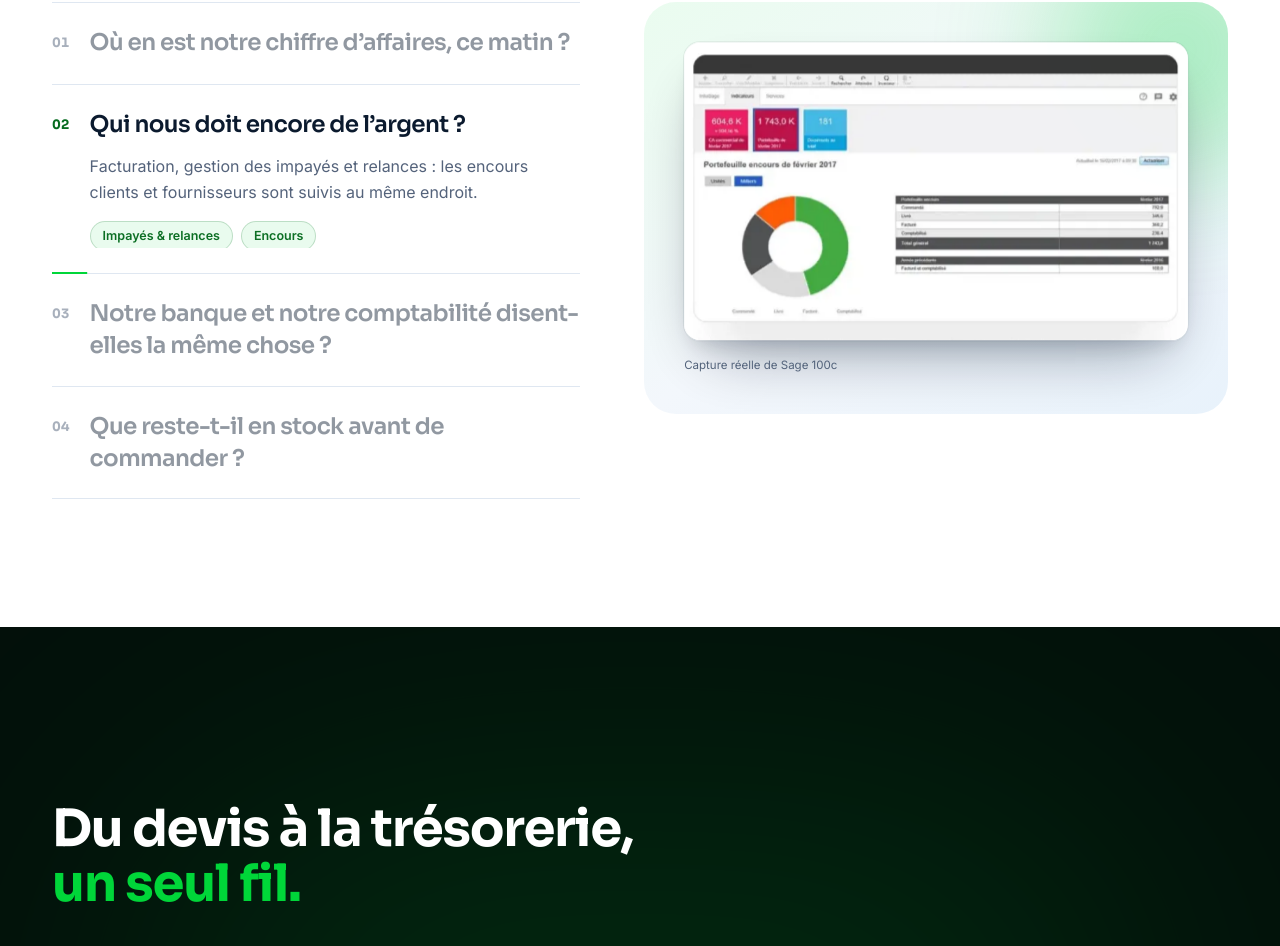
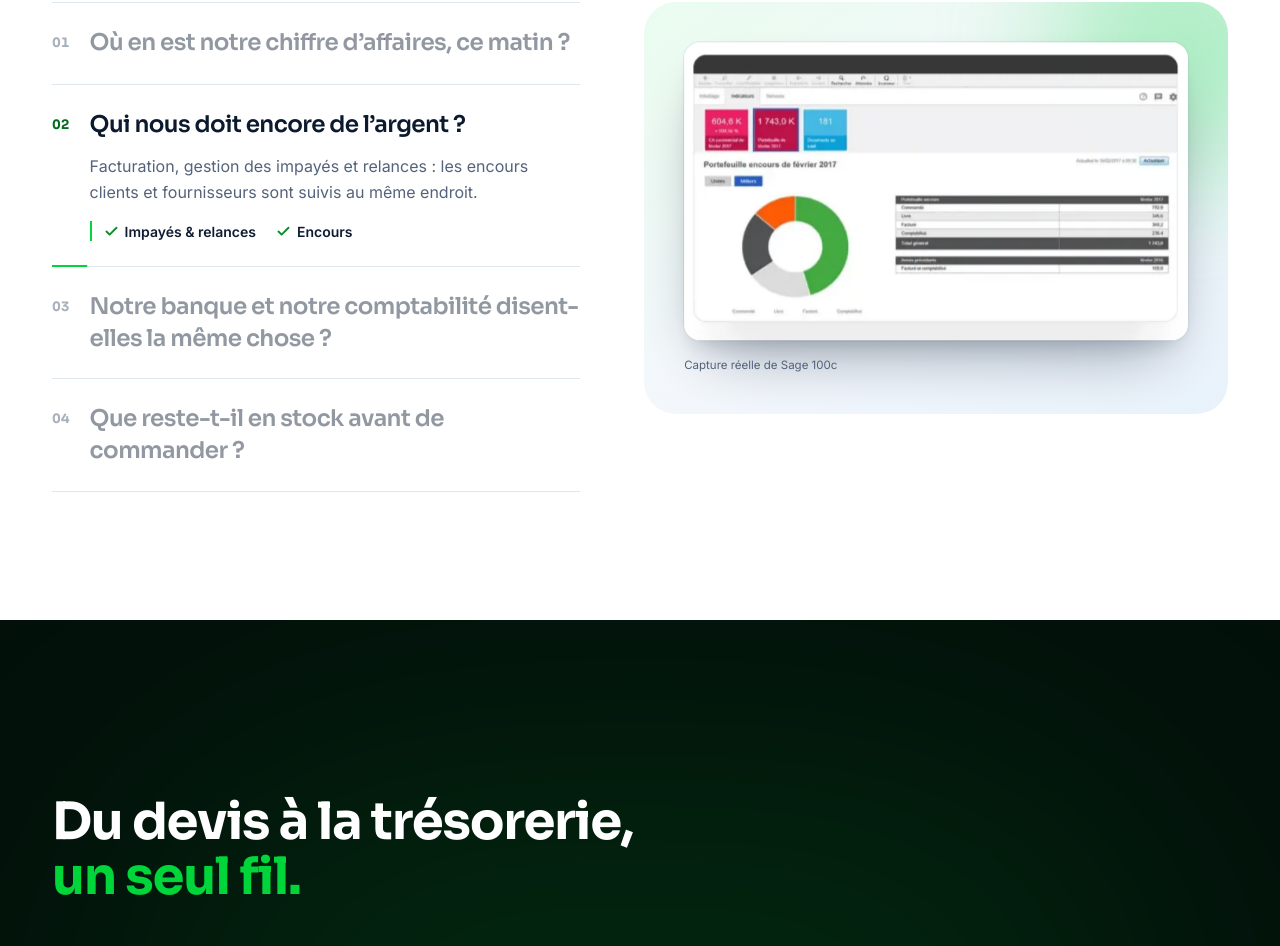
Before and after one commit to BadreddineNourhene/mediasoft-site, a Next.js app: page /sage.tn/sage-100 in a window 1280 px wide. Shown: the part 2375-3321 px from the top of the page. Built offline with nearby package versions, Linux system fonts and the light colour scheme.

Commit message:
Sage 100 : fonctions des questions en ligne cochée au lieu de pastilles
Co-Authored-By: Claude Opus 5.5 <noreply@anthropic.com>

```diff
--- a/src/components/sage100/Sage100Questions.tsx
+++ b/src/components/sage100/Sage100Questions.tsx
@@ -1,6 +1,7 @@
 "use client";
 
 import { useEffect, useRef, useState } from "react";
+import { Check } from "lucide-react";
 import AppWindow from "@/components/visual/AppWindow";
 import Laptop from "@/components/visual/Laptop";
 import { caps, questions, SAGE_GREEN, type Question } from "@/lib/sage100";
@@ -88,9 +89,11 @@ export default function Sage100Questions() {
                       <span className={`grid transition-[grid-template-rows,opacity] duration-500 ${on ? "grid-rows-[1fr] opacity-100" : "grid-rows-[0fr] opacity-0"}`}>
                         <span className="overflow-hidden">
                           <span className="block pt-3 text-[16px] leading-relaxed text-ink-soft">{it.answer}</span>
-                          <span className="flex flex-wrap gap-2 pt-4">
+                          {/* Les fonctions concernées : une ligne de texte avec un trait vert, plutôt que des pastilles */}
+                          <span className="mt-4 flex flex-wrap items-center gap-x-5 gap-y-2 border-l-2 border-[#00d639] pl-3 text-[14px] font-semibold text-ink">
                             {it.tags.map((t) => (
-                              <span key={t} className="rounded-full border border-[#066b1f]/20 bg-[#e9fbee] px-3 py-1 text-[12.5px] font-semibold text-[#0a6e22]">
+                              <span key={t} className="inline-flex items-center gap-1.5">
+                                <Check size={15} strokeWidth={3} className="text-[#0a8a2a]" aria-hidden />
                                 {t}
                               </span>
                             ))}
```
